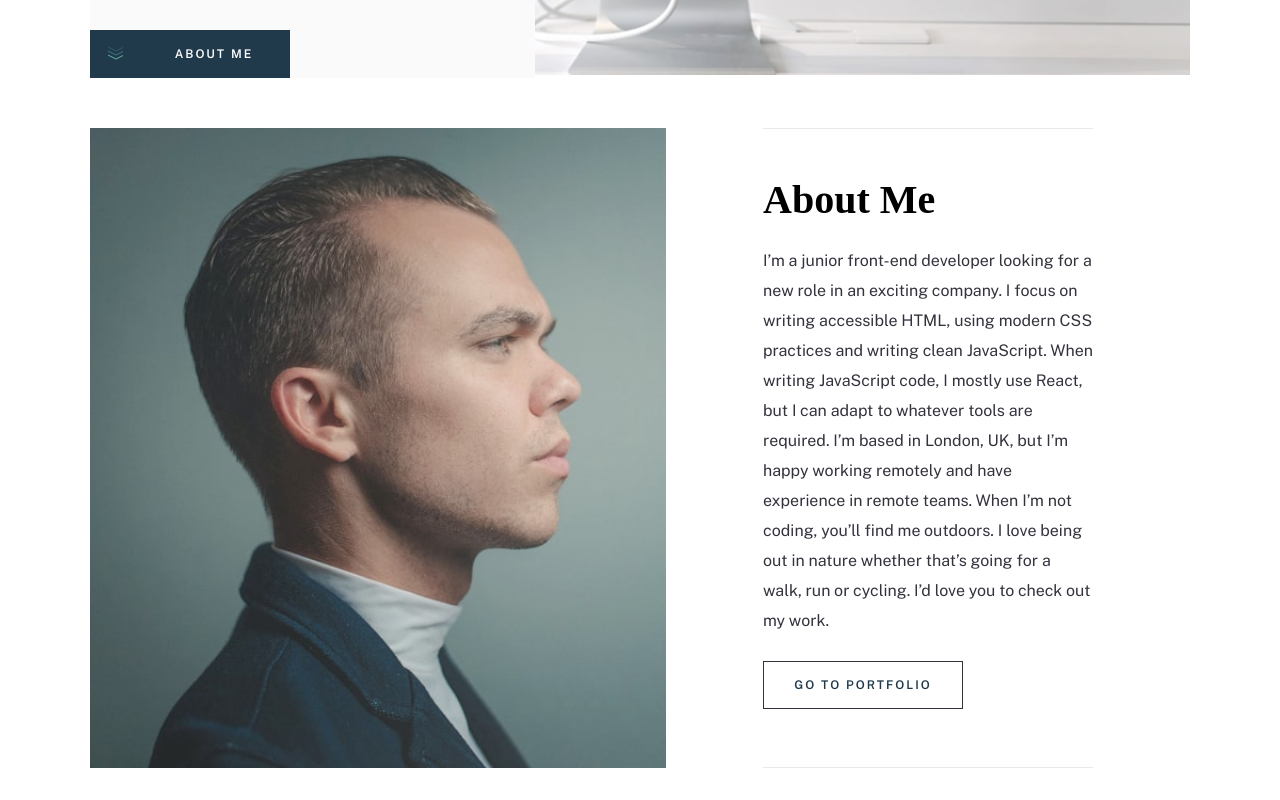
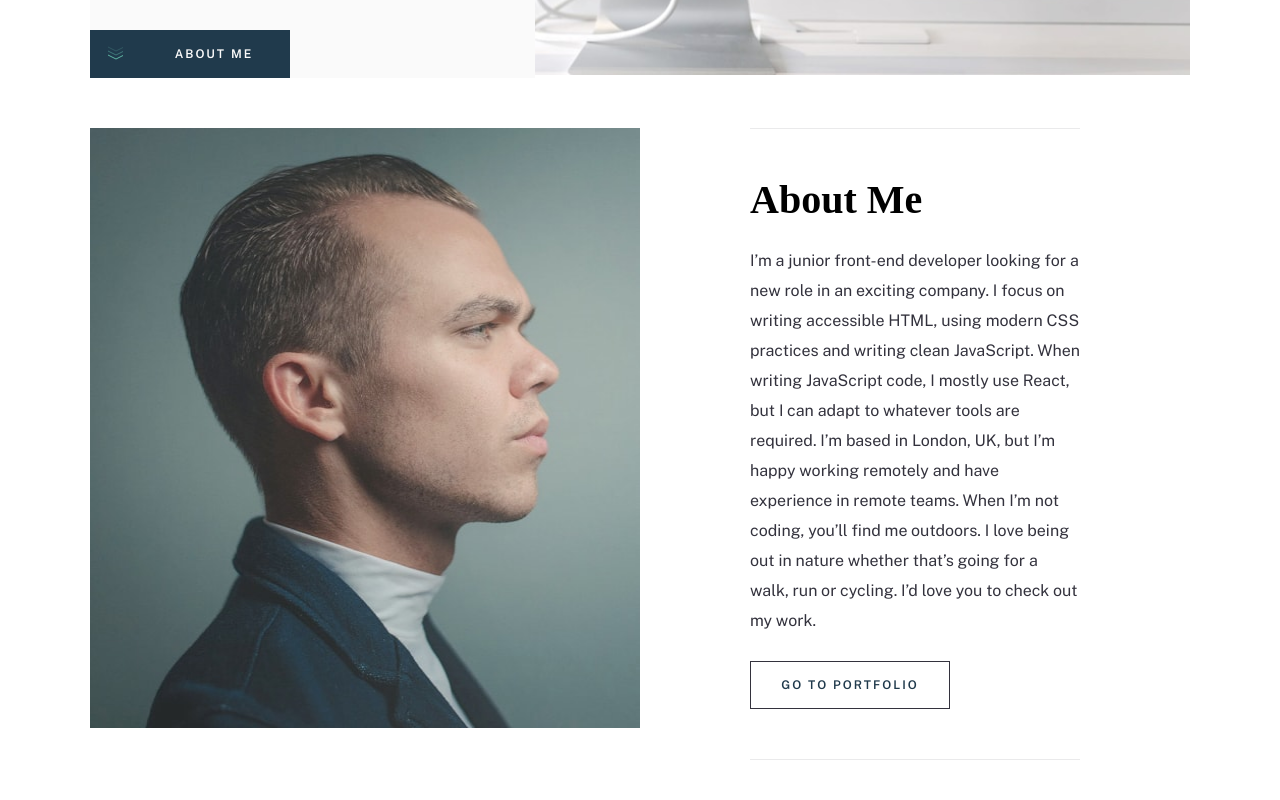
Before and after one commit to cornelia-schulz/minimalist-portfolio, a React (Create React App) app: page / in a window 1280 px wide. Shown: the part 700-1500 px from the top of the page. Built offline with nearby package versions, Linux system fonts and the light colour scheme; a web font is replaced by a local one.

Commit message:
image size

```diff
--- a/src/styles/Homepage.scss
+++ b/src/styles/Homepage.scss
@@ -17,6 +17,8 @@
 
 .about .about-img {
   flex-basis: 50%;
+  max-height: 600px;
+  min-width: 50%;
 }
 
 .about-text {
```
